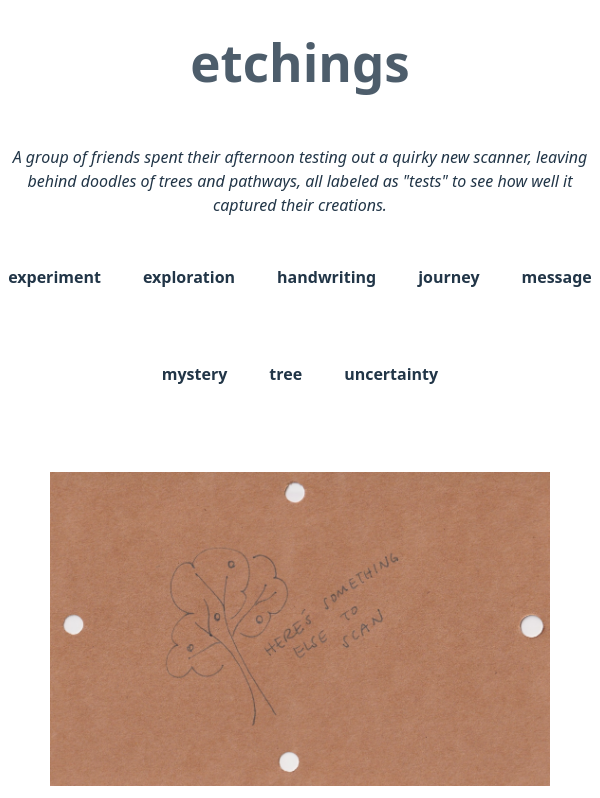
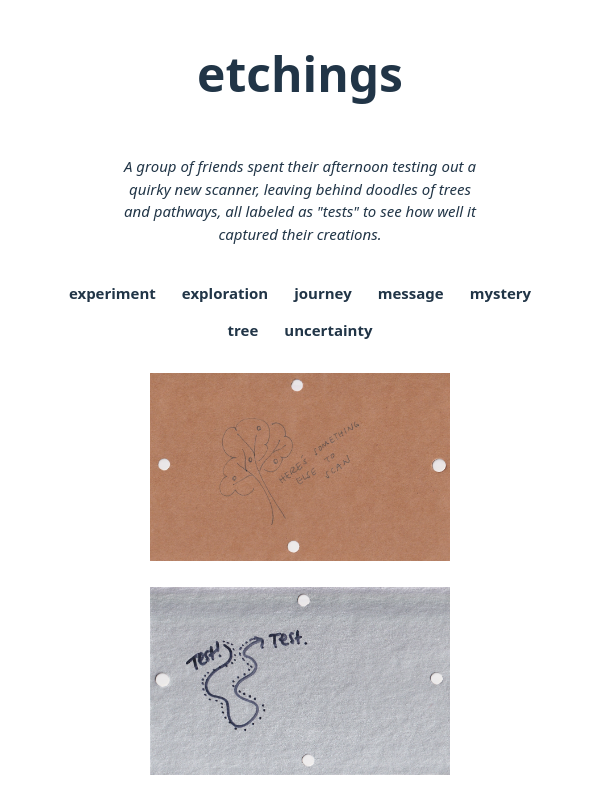
Before and after one commit to jrmatt/etch-stories, a React (Vite) app: page / in a window 600 px wide. Shown: the top 798 px of the page. Built offline with nearby package versions, Linux system fonts and the light colour scheme.

Commit message:
added mobile responsive styling

```diff
--- a/package.json
+++ b/package.json
@@ -11,7 +11,8 @@
   },
   "dependencies": {
     "react": "^19.0.0",
-    "react-dom": "^19.0.0"
+    "react-dom": "^19.0.0",
+    "react-responsive": "^10.0.1"
   },
   "devDependencies": {
     "@eslint/js": "^9.21.0",
--- a/src/App.css
+++ b/src/App.css
@@ -2,10 +2,11 @@
   display: flex;
   flex-direction: column;
   justify-content: center;
+/*   overflow-x: hidden; */
+  padding: 0 .5rem;
 }
 
 .Header {
-
   text-align: center;
   background-color: white;
   cursor: pointer;
@@ -22,19 +23,20 @@
 .CommonStory {
   display: flex;
   justify-content: center;
-  padding: 20px;
+  padding: 1rem;
+  flex-wrap: wrap;
 }
 
-
-.CommonStoryText {
-  max-width: 1000px;
-  text-align: center;
+@media only screen and (max-width: 600px) {
+  .CommonStoryText {
+    text-align: center;
+    max-width: 80vw;
+  }
 }
 
-
-.Gallery {
-  display: flex;
-  flex-direction: column;
-  justify-content: center;
-  align-items: center;
+@media only screen and (min-width: 600px) {
+  .CommonStoryText {
+    text-align: center;
+    max-width: 60vw;
+  }
 }
--- a/src/Gallery.css
+++ b/src/Gallery.css
@@ -1,19 +1,19 @@
 .Keywords {
     display: flex;
+    height: fit-content;
     flex-direction: row;
     justify-content: center;
-    gap: 1em;
     flex-wrap: wrap;
     position: sticky;
     top: 0;
     background-color: white;
-    z-index: 10; /* Add this line */
+    z-index: 10;
+    padding: 1rem;
 }
 
 .Images {
     display: flex;
     flex-direction: row;
     flex-wrap: wrap;
-    margin: 3em;
     justify-content: center;
 }
--- a/src/Gallery.tsx
+++ b/src/Gallery.tsx
@@ -40,7 +40,7 @@ function Gallery() {
     };
 
     return (
-        <div>
+        <div className="Gallery-Container">
             <div className="Keywords">
                 {displayKeywords.map((keyword) => (
                         <Keywords
--- a/src/ImageCard.css
+++ b/src/ImageCard.css
@@ -1,3 +1,4 @@
+
 .image-card {
   position: relative;
   display: inline-block;
@@ -6,9 +7,14 @@
   cursor: pointer;
 }
 
+.transcription {
+font-style: italic;
+}
+
+@media only screen and (min-width: 600px) {
   .image-card img {
-    width: 500px;
-    height: 314px;
+    width: 750px;
+    height: 471px;
     display: block;
   }
 
@@ -21,15 +27,20 @@
     left: 0;
     background: rgba(0, 0, 0, 0.8);
     color: white;
-    width: 500px;
-    height: 314px;
+    width: 750px;
+    height: 471px;
     text-align: center;
   }
 
   .overlay-text {
     padding: 16px;
   }
+}
 
-  .transcription {
-    font-style: italic;
+@media only screen and (max-width: 600px) {
+  .image-card img {
+    width: 300px;
+    height: 188px;
+    display: block;
   }
+}
--- a/src/ImageDetail.css
+++ b/src/ImageDetail.css
@@ -1,3 +1,47 @@
+@media only screen and (max-width: 600px) {
+    /* Image detail overlay style */
+    .ImageDetailOverlay {
+        position: fixed;
+        top: 0;
+        left: 0;
+        right: 0;
+        bottom: 0;
+        background-color: rgba(0, 0, 0, 0.9);
+        display: flex;
+        flex-direction: column;
+        justify-content: center;
+        z-index: 1000;
+        width: 100vw;
+        overflow: hidden;
+    }
+
+    /* Modal content style */
+    .ImageDetailContent {
+        display: flex;
+        flex-direction: column;
+        align-items: center;
+        gap: 1rem;
+        padding: 1rem;
+        text-align: center;
+    }
+
+    /* Enlarged image styling */
+    .enlarged-image {
+        max-width: 90vw;
+        height: auto;
+    }
+
+    /* Image details */
+    .image-details {
+        font-size: 12px;
+        color: white;
+        text-align: left;
+        max-width: 90vw;
+    }
+}
+
+@media only screen and (min-width: 600px) {
+
     /* Image detail overlay style */
     .ImageDetailOverlay {
         position: fixed;
@@ -36,3 +80,5 @@
         color: white;
         text-align: left;
     }
+
+}
--- a/src/ImageDetail.tsx
+++ b/src/ImageDetail.tsx
@@ -1,3 +1,4 @@
+import { useEffect } from 'react';
 import './ImageDetail.css'
 
 interface ImageDetailProps {
@@ -10,6 +11,15 @@ interface ImageDetailProps {
 }
 
 function ImageDetail({ filename, drawings, transcription, onClose, paper, keywords }: ImageDetailProps ) {
+
+    useEffect(() => {
+        document.body.classList.add('no-scroll');
+        return () => {
+            document.body.classList.remove('no-scroll');
+        };
+    }, []);
+
+
     return (
         <div className="ImageDetailOverlay" onClick={onClose}>
             <div className="ImageDetailContent" onClick={(e) => e.stopPropagation()}>
--- a/src/Keywords.css
+++ b/src/Keywords.css
@@ -1,5 +1,7 @@
+@media only screen and (min-width: 600px) {
     .Keyword {
         padding: 6px 12px;
+        margin: 0px;
         border: 1px solid white;
         cursor: pointer;
         border-radius: 4px;
@@ -20,3 +22,30 @@
     .KeywordButton:active {
         transform: scale(0.97);
     }
+}
+
+@media only screen and (max-width: 600px) {
+    .Keyword {
+        padding: 6px 12px;
+        margin: 0px;
+        border: 1px solid white;
+        cursor: pointer;
+        border-radius: 4px;
+        transition: all 0.1s ease;
+    }
+
+    .Keyword:hover {
+        color: #4e5d6b;
+    }
+
+    .Keyword.active {
+        background: #e1e1e1;
+        box-shadow: inset 4px 4px 8px rgba(0, 0, 0, 0.1),
+                    inset -4px -4px 8px rgba(255, 255, 255, 0.765);
+        color: #111;
+    }
+
+    .KeywordButton:active {
+        transform: scale(0.97);
+    }
+}
--- a/src/data/analysis.json
+++ b/src/data/analysis.json
@@ -40,7 +40,7 @@
         "keywords": [
             "test",
             "scanner",
-            "handwriting"
+            "experiment"
         ]
     }
 ]
--- a/src/data/keywords.json
+++ b/src/data/keywords.json
@@ -1,7 +1,6 @@
 [
     "experiment",
     "exploration",
-    "handwriting",
     "journey",
     "message",
     "mystery",
--- a/src/index.css
+++ b/src/index.css
@@ -3,67 +3,52 @@
   line-height: 1.5;
   font-weight: 400;
 
-  color-scheme: light dark;
-  color: rgba(255, 255, 255, 0.87);
-  background-color: #242424;
-
   font-synthesis: none;
   text-rendering: optimizeLegibility;
   -webkit-font-smoothing: antialiased;
   -moz-osx-font-smoothing: grayscale;
+  background-color: white;
+  color: #213547;
 }
 
-a {
-  font-weight: 500;
-  color: #646cff;
-  text-decoration: inherit;
-}
-a:hover {
-  color: #535bf2;
+body.no-scroll,
+body.no-scroll #root {
+  overflow: hidden;
+  height: 100%;
 }
 
-body {
-  margin: 0;
+#root {
   display: flex;
   justify-content: center;
   align-items: start;
-  min-width: 320px;
-  min-height: 100vh;
+/*   overflow-x: hidden; */
+  max-width: 100vw;
 }
 
 h1 {
   font-size: 3.2em;
   line-height: 1.1;
+  padding: .5rem;
 }
 
-button {
-  border-radius: 8px;
-  border: 1px solid transparent;
-  padding: 0.6em 1.2em;
-  font-size: 1em;
-  font-weight: 500;
-  font-family: inherit;
-  background-color: #1a1a1a;
-  cursor: pointer;
-  transition: border-color 0.25s;
-}
-button:hover {
-  border-color: #646cff;
-}
-button:focus,
-button:focus-visible {
-  outline: 4px auto -webkit-focus-ring-color;
+/* responsive font scaling */
+html {
+  font-size: 16px;
 }
 
-@media (prefers-color-scheme: light) {
-  :root {
-    color: #213547;
-    background-color: #ffffff;
-  }
-  a:hover {
-    color: #747bff;
-  }
-  button {
-    background-color: #f9f9f9;
+@media (max-width: 768px) {
+  html {
+    font-size: 15px;
   }
 }
+
+@media (max-width: 480px) {
+  html {
+    font-size: 10px;
+  }
+
+  h1 {
+    font-size: 2.5em;
+    line-height: 1.1;
+  }
+}
```
Also changed, not shown: 1 other file (tests, documents, lock files or other folders). Lines whose indentation alone changed are shown as unchanged.
